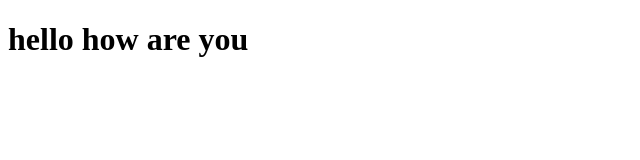
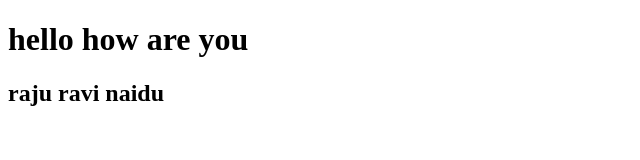
Before and after one commit to rajusirigineedi/collab-bookstorehtml, a plain HTML site: page html/hero.html in a window 1280 px wide. Shown: the whole page, without its empty margins (0-640 px from the left). Drawn offline with Linux system fonts and the light colour scheme.

Commit message:
added heading

```diff
--- a/html/hero.html
+++ b/html/hero.html
@@ -8,5 +8,6 @@
 </head>
 <body>
     <h1>hello how are you</h1>
+    <h2>raju ravi naidu</h2>
 </body>
 </html>
```
